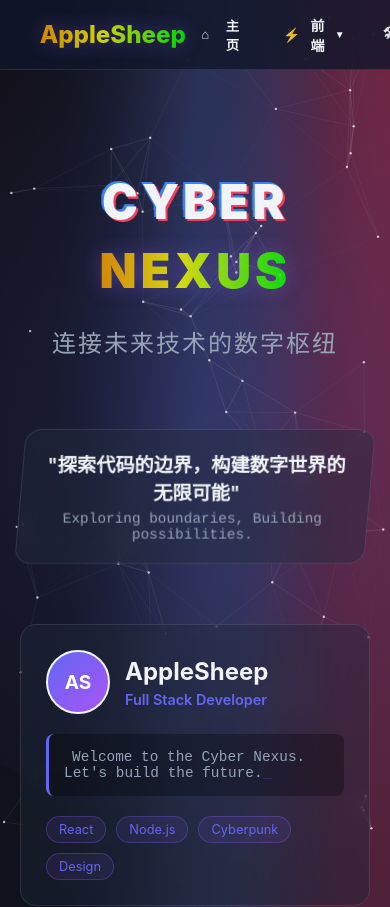
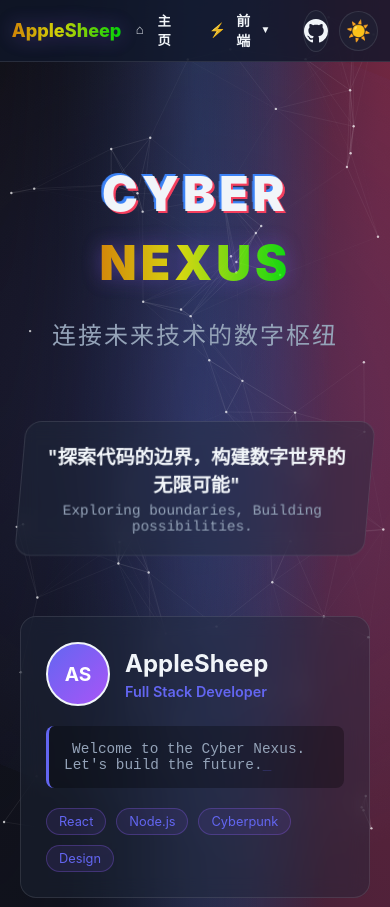
Before and after one commit to Yuiang777/Blog, a React (Vite) app: page / in a window 390 px wide. Shown: the top 907 px of the page. Built offline with nearby package versions, Linux system fonts and the light colour scheme.

Commit message:
feat: 手机界面配置测试1.0.0

```diff
--- a/src/style.css
+++ b/src/style.css
@@ -120,6 +120,7 @@ body {
   display: flex;
   align-items: center;
   gap: 20px;
+  min-width: 0;
 }
 .nav-groups {
   display: flex;
@@ -131,6 +132,7 @@ body {
   border: 0;
   box-shadow: none;
   backdrop-filter: none;
+  min-width: 0;
 }
 .nav-link {
   background: transparent;
@@ -752,6 +754,74 @@ body {
     display: none;
   }
 }
+@media (max-width: 720px) {
+  .top-nav {
+    height: 62px;
+    padding: 0 12px;
+  }
+  .brand-logo {
+    font-size: 18px;
+    gap: 8px;
+  }
+  .right-actions {
+    gap: 10px;
+  }
+  .nav-groups {
+    gap: 8px;
+    overflow-x: auto;
+    overflow-y: hidden;
+    -webkit-overflow-scrolling: touch;
+    max-width: calc(100vw - 140px);
+    padding-bottom: 2px;
+  }
+  .nav-groups::-webkit-scrollbar { display: none; }
+  .main-content {
+    padding-top: 92px;
+  }
+  .dropdown-menu.nav-menu {
+    position: fixed;
+    left: 12px;
+    right: 12px;
+    width: auto;
+    top: 68px;
+    max-height: min(70vh, 420px);
+  }
+  .home-container {
+    padding: 26px 14px 44px;
+  }
+  .hero-section {
+    margin-bottom: 34px;
+  }
+  .main-title {
+    font-size: 2.6rem;
+    letter-spacing: 1px;
+    gap: 10px;
+    flex-wrap: wrap;
+  }
+  .subtitle {
+    font-size: 1.05rem;
+    letter-spacing: 1px;
+    margin-bottom: 24px;
+  }
+  .slogan-container {
+    padding: 14px;
+    transform: none;
+  }
+  .slogan-text,
+  .slogan-sub {
+    transform: none;
+  }
+  .dashboard-grid,
+  .tech-grid {
+    grid-template-columns: 1fr;
+    gap: 14px;
+    padding: 0 12px;
+  }
+  .profile-card,
+  .tech-card {
+    padding: 16px;
+  }
+}
 @keyframes rainbow-flow {
   0% { background-position: 0% 50%; }
   100% { background-position: 100% 50%; }
```
